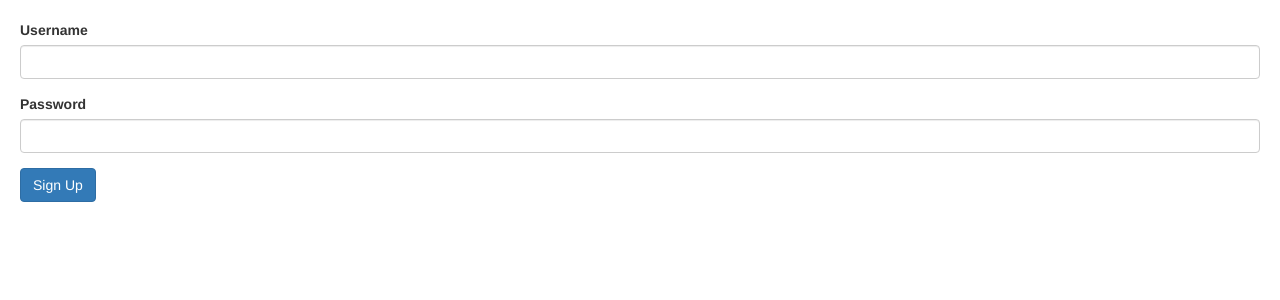
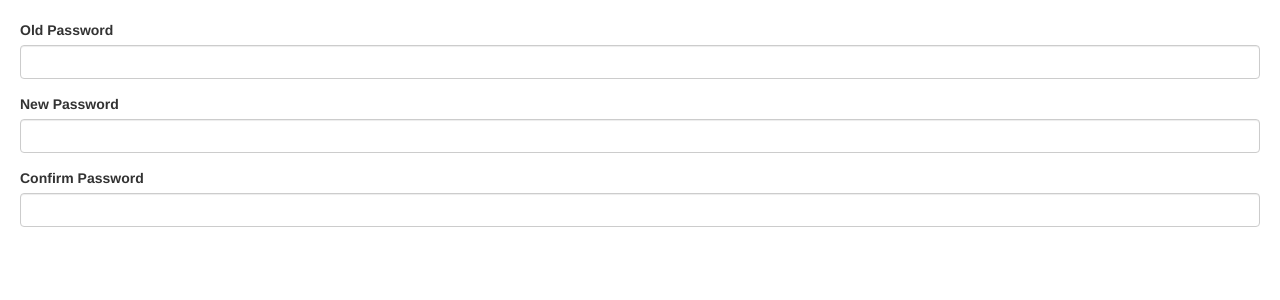
Before and after one commit to sergiolondono/Angular4withMosh, an Angular app: page / in a window 1280 px wide. Shown: the top 300 px of the page. Built offline with nearby package versions, Linux system fonts and the light colour scheme.

Commit message:
20170103

```diff
--- a/src/app/app.component.html
+++ b/src/app/app.component.html
@@ -137,4 +137,8 @@
 
 <!-- <course-create></course-create> -->
 
-<signup-form></signup-form>
+<!-- <signup-form></signup-form> -->
+
+<!-- <new-course-form></new-course-form> -->
+
+<change-password></change-password>
--- a/src/app/app.module.ts
+++ b/src/app/app.module.ts
@@ -21,6 +21,8 @@ import { ZippyComponent } from './zippy/zippy.component';
 import { ContactFormComponent } from './contact-form/contact-form.component';
 import { CourseCreateComponent } from './course-create/course-create.component';
 import { SignupFormComponent } from './signup-form/signup-form.component';
+import { NewCourseFormComponent } from './new-course-form/new-course-form.component';
+import { ChangePasswordComponent } from './change-password/change-password.component';
 
 @NgModule({
   declarations: [
@@ -38,7 +40,9 @@ import { SignupFormComponent } from './signup-form/signup-form.component';
     InputFormatDirective,
     ZippyComponent,
     ContactFormComponent,
-    CourseCreateComponent
+    CourseCreateComponent,
+    NewCourseFormComponent,
+    ChangePasswordComponent
   ],
   imports: [
     BrowserModule,
--- /dev/null
+++ b/src/app/change-password/change-password.component.html
@@ -0,0 +1,17 @@
+<form>
+  <div class="form-group">
+    <label for="oldPassword">Old Password</label>
+    <input type="text" id="oldPassword" class="form-control">
+  </div>
+
+  <div class="form-group">
+    <label for="newPassword">New Password</label>
+    <input type="text" id="newPassword" class="form-control">
+  </div>
+
+  <div class="form-group">
+      <label for="confirmPassword">Confirm Password</label>
+      <input type="text" id="confirmPassword" class="form-control">
+    </div>
+
+</form>
--- /dev/null
+++ b/src/app/change-password/change-password.component.ts
@@ -0,0 +1,15 @@
+import { Component, OnInit } from '@angular/core';
+
+@Component({
+  selector: 'change-password',
+  templateUrl: './change-password.component.html',
+  styleUrls: ['./change-password.component.css']
+})
+export class ChangePasswordComponent implements OnInit {
+
+  constructor() { }
+
+  ngOnInit() {
+  }
+
+}
--- /dev/null
+++ b/src/app/new-course-form/new-course-form.component.html
@@ -0,0 +1,13 @@
+<form>
+  <input type="text" class="form-control"
+  (keyup.enter)="addTopic(topic)" #topic>
+  <ul class="list-group">
+    <li
+      *ngFor="let topic of topics.controls"
+      (click)="removeTopic(topic)"
+      class="list-group-item"
+    >
+    {{ topic.value }}
+  </li>
+  </ul>
+</form>
--- /dev/null
+++ b/src/app/new-course-form/new-course-form.component.ts
@@ -0,0 +1,42 @@
+import { Component } from '@angular/core';
+import { FormGroup, FormArray, FormControl, FormBuilder, Validators } from '@angular/forms';
+
+@Component({
+  selector: 'new-course-form',
+  templateUrl: './new-course-form.component.html',
+  styleUrls: ['./new-course-form.component.css']
+})
+
+export class NewCourseFormComponent {
+  // form = new FormGroup({
+  //   topics: new FormArray([])
+  // });
+
+  //FormBuilder
+  form;
+
+  constructor(fb: FormBuilder){
+    this.form = fb.group({
+      name: ['', Validators.required],
+      contact: fb.group({
+        email: [],
+        phone: []
+      }),
+      topics: fb.array([])
+    });
+  }
+
+  addTopic(topic: HTMLInputElement){
+    this.topics.push(new FormControl(topic.value));
+    topic.value = '';
+  }
+
+  removeTopic(topic: FormControl){
+    let index = this.topics.controls.indexOf(topic);
+    this.topics.removeAt(index);
+  }
+
+  get topics(){
+    return this.form.get('topics') as FormArray;
+  }
+}
```
Also changed, not shown: src/app/change-password/change-password.component.css (added), src/app/new-course-form/new-course-form.component.css (added), 2 other files (tests, documents, lock files or other folders).
